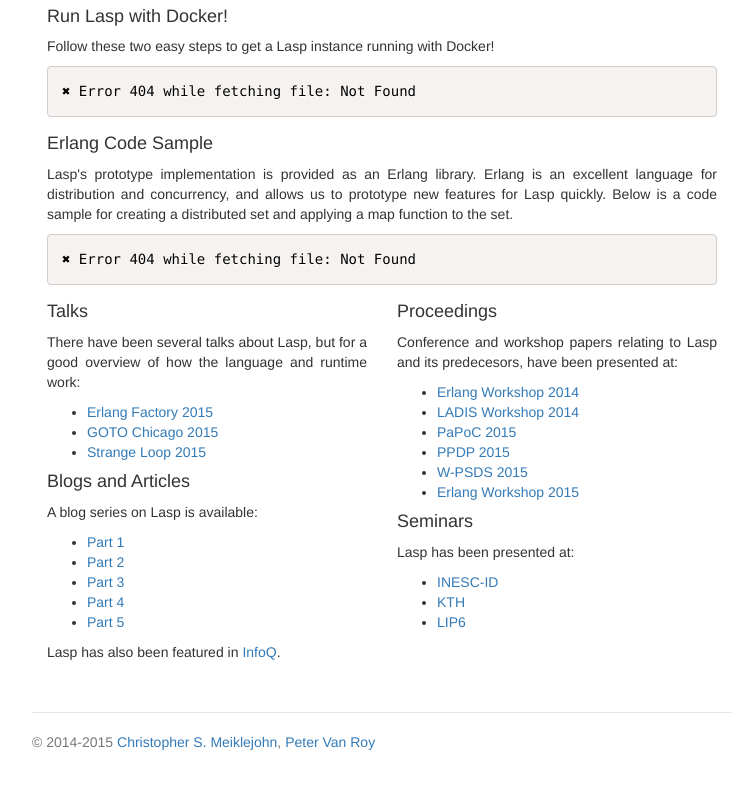
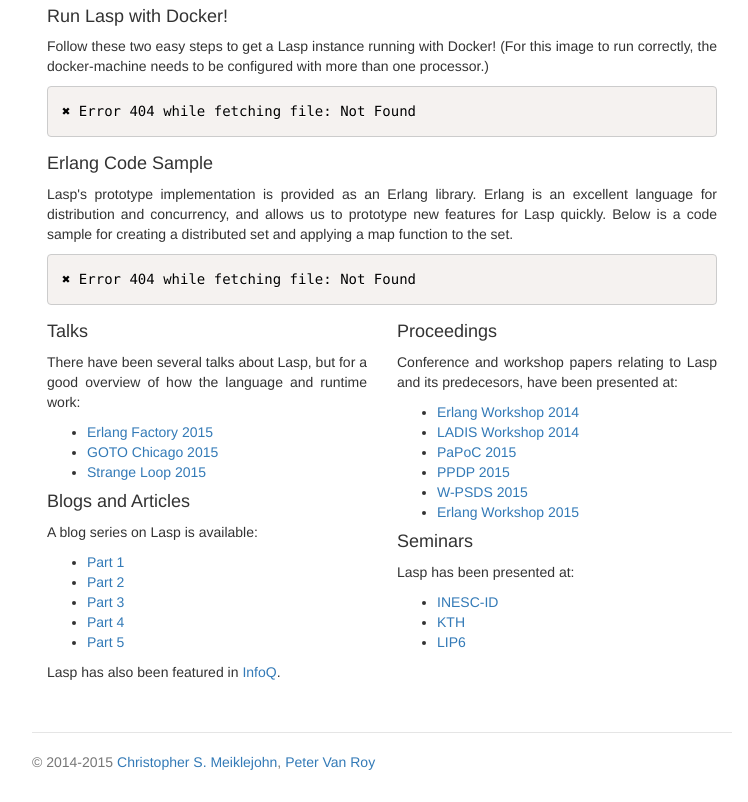
Before and after one commit to lasp-lang/lasp, a plain HTML site: page index.html in a window 1280 px wide. Shown: the part 983-1785 px from the top of the page, without its empty margins (258-1006 px from the left). Drawn offline with nearby package versions, Linux system fonts and the light colour scheme; no server answers.

Commit message:
Add note.

```diff
--- a/index.html
+++ b/index.html
@@ -59,7 +59,7 @@
 
         <div class="col-lg-12">
           <h4>Run Lasp with Docker!</h4>
-          <p align="justify">Follow these two easy steps to get a Lasp instance running with Docker!</p>
+          <p align="justify">Follow these two easy steps to get a Lasp instance running with Docker! (For this image to run correctly, the docker-machine needs to be configured with more than one processor.)</p>
           <pre data-src="samples/docker.sh" class="language-bash"></pre>
         </div>
 
```
